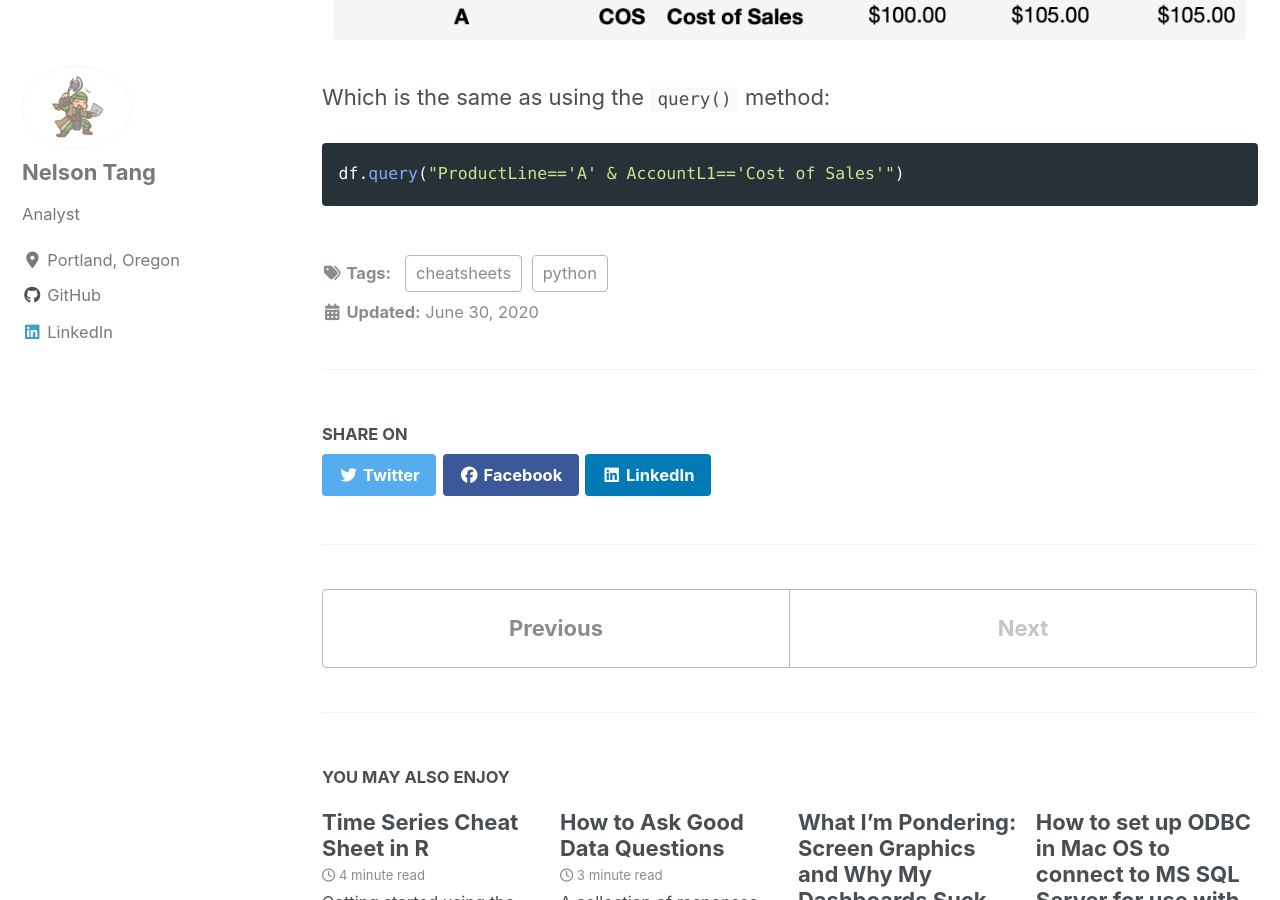
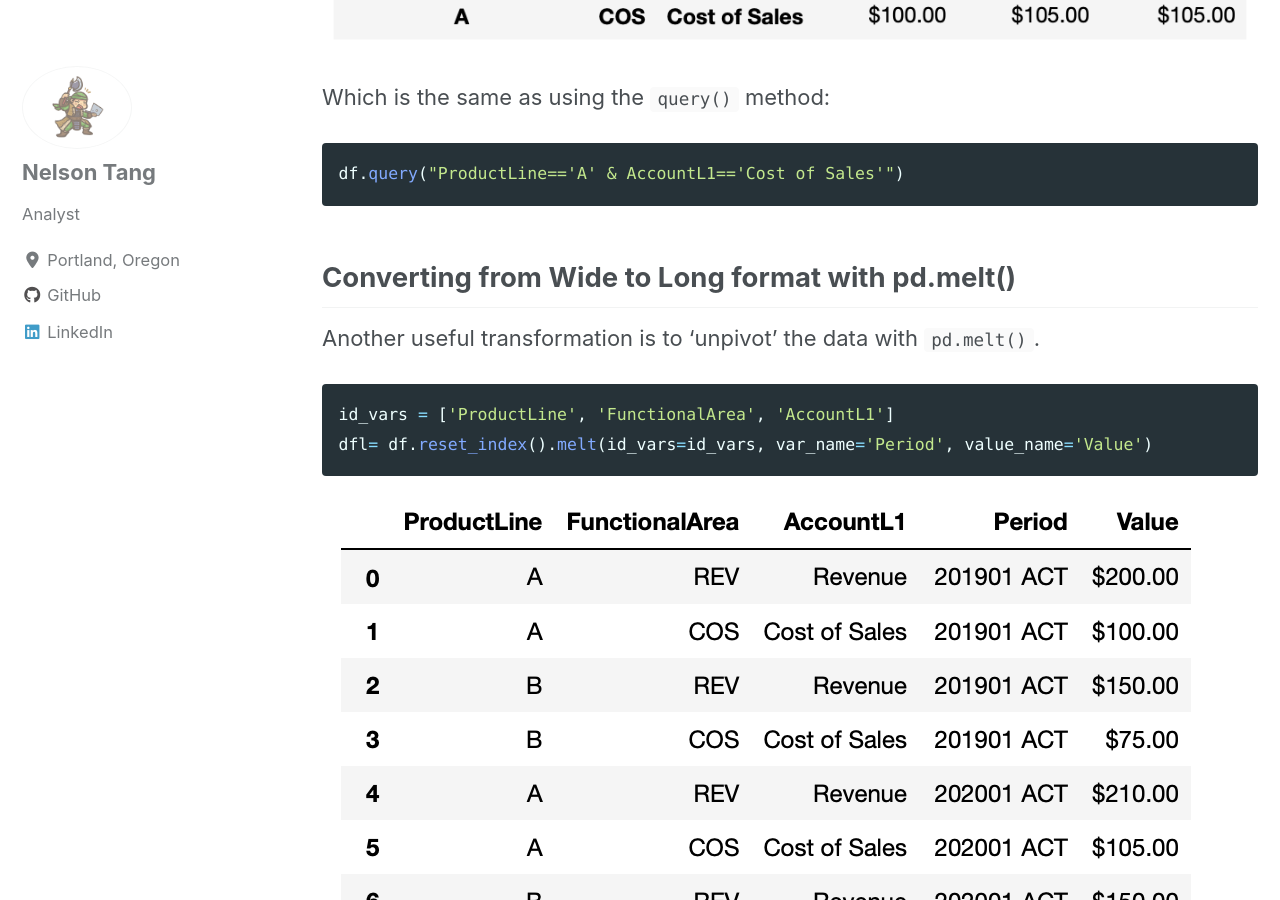
Before and after one commit to banditkingsofancientspreadsheets/banditkingsofancientspreadsheets.github.io, a Jekyll site: the page built from _posts/2020-06-30-Quick-PnL-Dataframe.md, in a window 1280 px wide and 900 px high, scrolled down 2297 px. Built offline with Jekyll 4.4.1, drawn with Linux system fonts in a browser that asks for light colours; cached includes are drawn as plain includes; nearby versions of some CDN libraries.

Commit message:
added melt to post

````diff
--- a/_posts/2020-06-30-Quick-PnL-Dataframe.md
+++ b/_posts/2020-06-30-Quick-PnL-Dataframe.md
@@ -54,3 +54,13 @@ Which is the same as using the `query()` method:
 ```python
 df.query("ProductLine=='A' & AccountL1=='Cost of Sales'")
 ```
+
+## Converting from Wide to Long format with pd.melt()
+
+Another useful transformation is to 'unpivot' the data with `pd.melt()`.
+
+```python
+id_vars = ['ProductLine', 'FunctionalArea', 'AccountL1']
+dfl= df.reset_index().melt(id_vars=id_vars, var_name='Period', value_name='Value')
+```
+![](/assets/images/example_pnl4.png)
````
Also changed, not shown: assets/images/example_pnl4.png (added).
